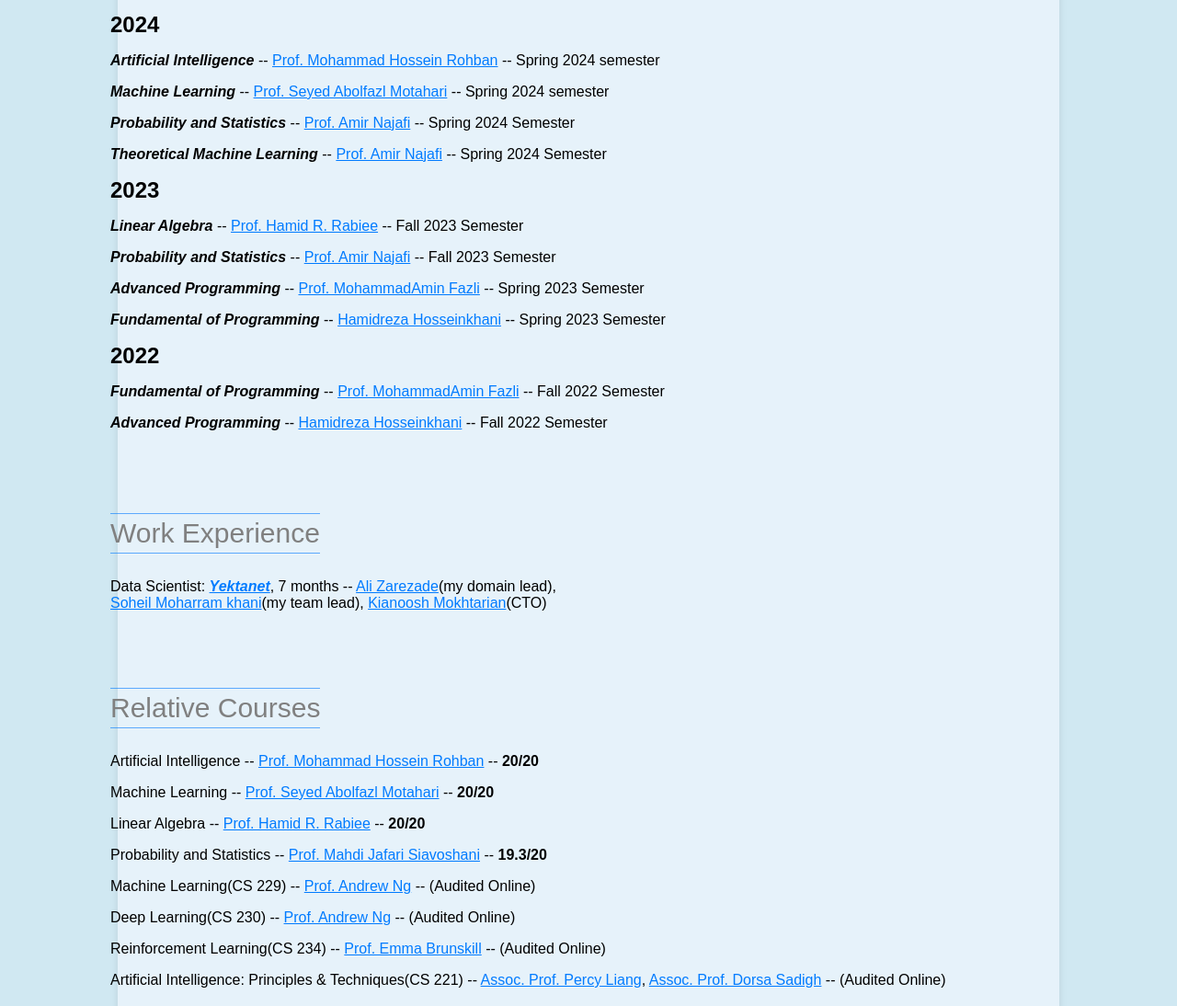
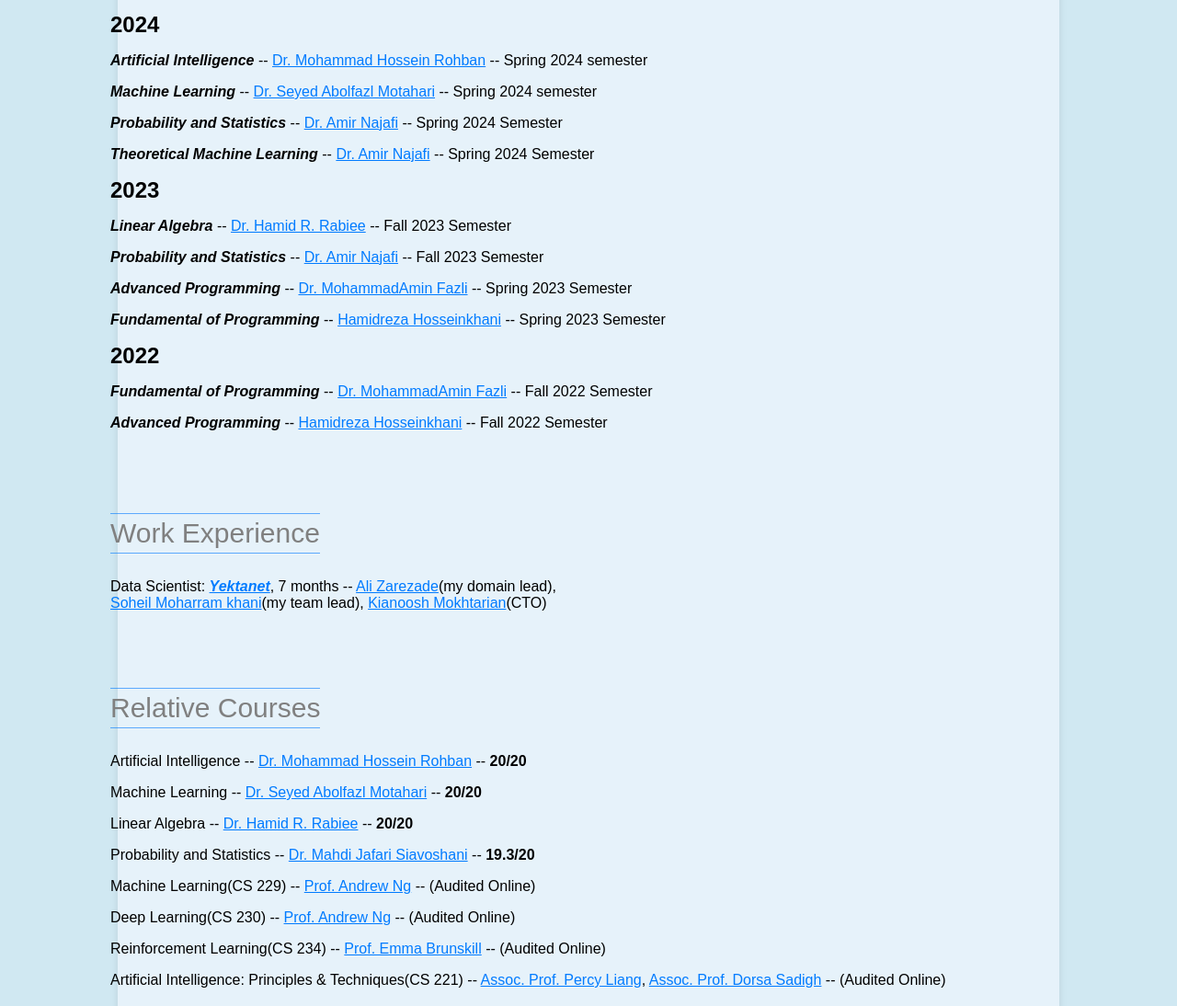
Before and after one commit to AHNakbari/AHNakbari.github.io, a plain HTML site: page index.html in a window 1280 px wide. Shown: the part 1327-2421 px from the top of the page at 92% size. Drawn offline with Linux system fonts and the light colour scheme.

Commit message:
prof to dr

```diff
--- a/index.html
+++ b/index.html
@@ -67,33 +67,33 @@
                 <p><span style="font-size: small;">as "Teaching Assistant"</span></p>
                 <p><Strong><span style="font-size: x-large;">2024</span></Strong></p>
                 <p><em><strong>Artificial Intelligence</strong></em> --
-                    <a href="https://scholar.google.com/citations?hl=en&user=pRyJ6FkAAAAJ" target="_blank">Prof. Mohammad Hossein Rohban</a>
+                    <a href="https://scholar.google.com/citations?hl=en&user=pRyJ6FkAAAAJ" target="_blank">Dr. Mohammad Hossein Rohban</a>
                     -- Spring 2024 semester</p>
                 <p><em><strong>Machine Learning</strong></em> --
-                    <a href="https://scholar.google.com/citations?hl=en&user=rJ-biB0AAAAJ" target="_blank">Prof. Seyed Abolfazl Motahari</a>
+                    <a href="https://scholar.google.com/citations?hl=en&user=rJ-biB0AAAAJ" target="_blank">Dr. Seyed Abolfazl Motahari</a>
                     -- Spring 2024 semester</p>
                 <p><em><strong>Probability and Statistics</strong></em> --
-                    <a href="https://scholar.google.com/citations?user=N_zYPC0AAAAJ&hl=en" target="_blank">Prof. Amir Najafi</a>
+                    <a href="https://scholar.google.com/citations?user=N_zYPC0AAAAJ&hl=en" target="_blank">Dr. Amir Najafi</a>
                     -- Spring 2024 Semester</p>
                 <p><em><strong>Theoretical Machine Learning</strong></em> --
-                    <a href="https://scholar.google.com/citations?user=N_zYPC0AAAAJ&hl=en" target="_blank">Prof. Amir Najafi</a>
+                    <a href="https://scholar.google.com/citations?user=N_zYPC0AAAAJ&hl=en" target="_blank">Dr. Amir Najafi</a>
                     -- Spring 2024 Semester</p>
                 <p><Strong><span style="font-size: x-large;">2023</span></Strong></p>
                 <p><em><strong>Linear Algebra</strong></em> --
-                    <a href="https://scholar.google.com/citations?user=rKDtrNgAAAAJ&hl=en" target="_blank">Prof. Hamid R. Rabiee</a>
+                    <a href="https://scholar.google.com/citations?user=rKDtrNgAAAAJ&hl=en" target="_blank">Dr. Hamid R. Rabiee</a>
                     -- Fall 2023 Semester</p>
                 <p><em><strong>Probability and Statistics</strong></em> --
-                    <a href="https://scholar.google.com/citations?user=N_zYPC0AAAAJ&hl=en" target="_blank">Prof. Amir Najafi</a>
+                    <a href="https://scholar.google.com/citations?user=N_zYPC0AAAAJ&hl=en" target="_blank">Dr. Amir Najafi</a>
                     -- Fall 2023 Semester</p>
                 <p><em><strong>Advanced Programming</strong></em> --
-                    <a href="https://scholar.google.com/citations?user=veo-8swAAAAJ&hl=en" target="_blank">Prof. MohammadAmin Fazli</a>
+                    <a href="https://scholar.google.com/citations?user=veo-8swAAAAJ&hl=en" target="_blank">Dr. MohammadAmin Fazli</a>
                     -- Spring 2023 Semester</p>
                 <p><em><strong>Fundamental of Programming</strong></em> --
                     <a href="https://scholar.google.com/citations?user=NAszXsYAAAAJ&hl=en" target="_blank">Hamidreza Hosseinkhani</a>
                     -- Spring 2023 Semester</p>
                 <p><Strong><span style="font-size: x-large;">2022</span></Strong></p>
                 <p><em><strong>Fundamental of Programming</strong></em> --
-                    <a href="https://scholar.google.com/citations?user=veo-8swAAAAJ&hl=en" target="_blank">Prof. MohammadAmin Fazli</a>
+                    <a href="https://scholar.google.com/citations?user=veo-8swAAAAJ&hl=en" target="_blank">Dr. MohammadAmin Fazli</a>
                     -- Fall 2022 Semester</p>
                 <p><em><strong>Advanced Programming</strong></em> --
                     <a href="https://scholar.google.com/citations?user=NAszXsYAAAAJ&hl=en" target="_blank">Hamidreza Hosseinkhani</a>
@@ -113,16 +113,16 @@
             </div>
             <div class="description" style="top: 2110px; left: -120px; max-width: 950px">
                 <p>Artificial Intelligence --
-                    <a href="https://scholar.google.com/citations?hl=en&user=pRyJ6FkAAAAJ" target="_blank">Prof. Mohammad Hossein Rohban</a>
+                    <a href="https://scholar.google.com/citations?hl=en&user=pRyJ6FkAAAAJ" target="_blank">Dr. Mohammad Hossein Rohban</a>
                 -- <strong>20/20</strong></p>
                 <p>Machine Learning --
-                    <a href="https://scholar.google.com/citations?hl=en&user=rJ-biB0AAAAJ" target="_blank">Prof. Seyed Abolfazl Motahari</a>
+                    <a href="https://scholar.google.com/citations?hl=en&user=rJ-biB0AAAAJ" target="_blank">Dr. Seyed Abolfazl Motahari</a>
                     -- <strong>20/20</strong></p>
                 <p>Linear Algebra --
-                    <a href="https://scholar.google.com/citations?user=rKDtrNgAAAAJ&hl=en" target="_blank">Prof. Hamid R. Rabiee</a>
+                    <a href="https://scholar.google.com/citations?user=rKDtrNgAAAAJ&hl=en" target="_blank">Dr. Hamid R. Rabiee</a>
                     -- <strong>20/20</strong></p>
                 <p>Probability and Statistics --
-                    <a href="https://scholar.google.ca/citations?hl=en&user=O1iciXoAAAAJ" target="_blank">Prof. Mahdi Jafari Siavoshani</a>
+                    <a href="https://scholar.google.ca/citations?hl=en&user=O1iciXoAAAAJ" target="_blank">Dr. Mahdi Jafari Siavoshani</a>
                     -- <strong>19.3/20</strong></p>
                 <p>Machine Learning(CS 229) --
                     <a href="https://scholar.google.ca/citations?hl=en&user=mG4imMEAAAAJ" target="_blank">Prof. Andrew Ng</a>
```
